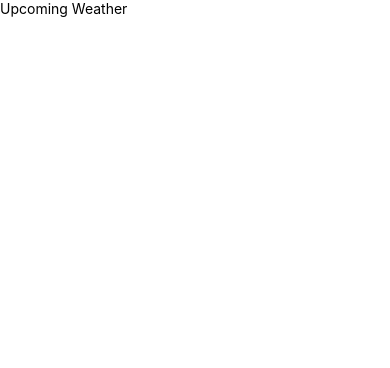
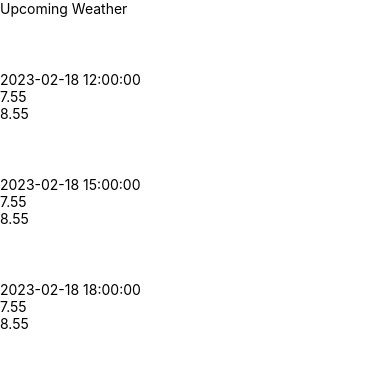
Before and after one commit to I-A11/Weather-App-React-Native, a React Native app: screen / in a window 390 px wide. Shown: the top 368 px of the page. Built offline with nearby package versions, Linux system fonts and the light colour scheme.

Commit message:
Render data at UpcomingWeather component.

```diff
--- a/src/components/UpcomingWeather.js
+++ b/src/components/UpcomingWeather.js
@@ -16,7 +16,7 @@ const DATA = [
     ],
   },
   {
-    dt_txt: "2023-02-18 12:00:00",
+    dt_txt: "2023-02-18 15:00:00",
     main: {
       temp_max: 8.55,
       temp_min: 7.55,
@@ -54,12 +54,22 @@ const Item = (props) => {
 };
 
 const UpcomingWeather = () => {
+  const renderItem = ({ item }) => (
+    <Item
+      condition={item.weather.main}
+      dt_txt={item.dt_txt}
+      min={item.main.temp_min}
+      max={item.main.temp_max}
+    />
+  );
+
   return (
     <SafeAreaView style={styles.container}>
       <Text>Upcoming Weather</Text>
       <FlatList
         data={DATA}
-        // renderItem={}
+        renderItem={renderItem}
+        keyExtractor={(item) => item.dt_txt}
       />
     </SafeAreaView>
   );
```
